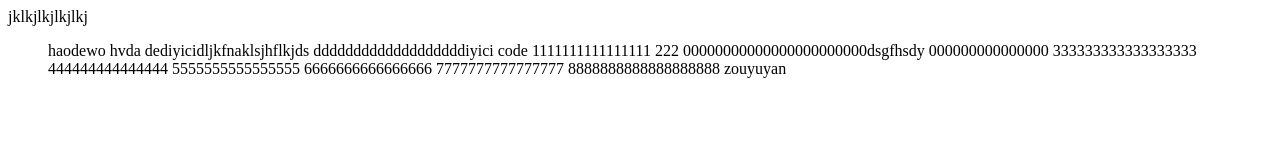
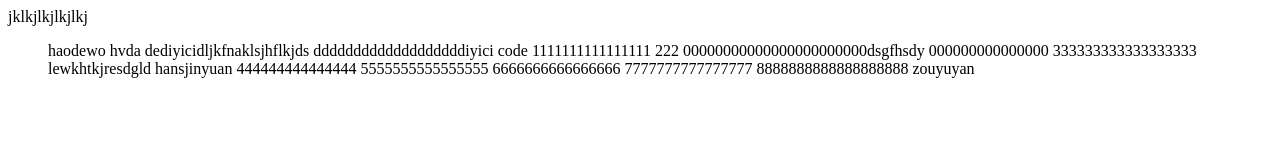
Before and after one commit to lexuetang-lianxi/wode-code, a plain HTML site: page index.html in a window 1280 px wide. Drawn offline with Linux system fonts and the light colour scheme.

Commit message:
wodediyici

```diff
--- a/index.html
+++ b/index.html
@@ -20,6 +20,8 @@ jklkjlkjlkjlkj
 
         000000000000000
         333333333333333333
+        lewkhtkjresdgld
+        hansjinyuan
         444444444444444
         5555555555555555
         6666666666666666
```
